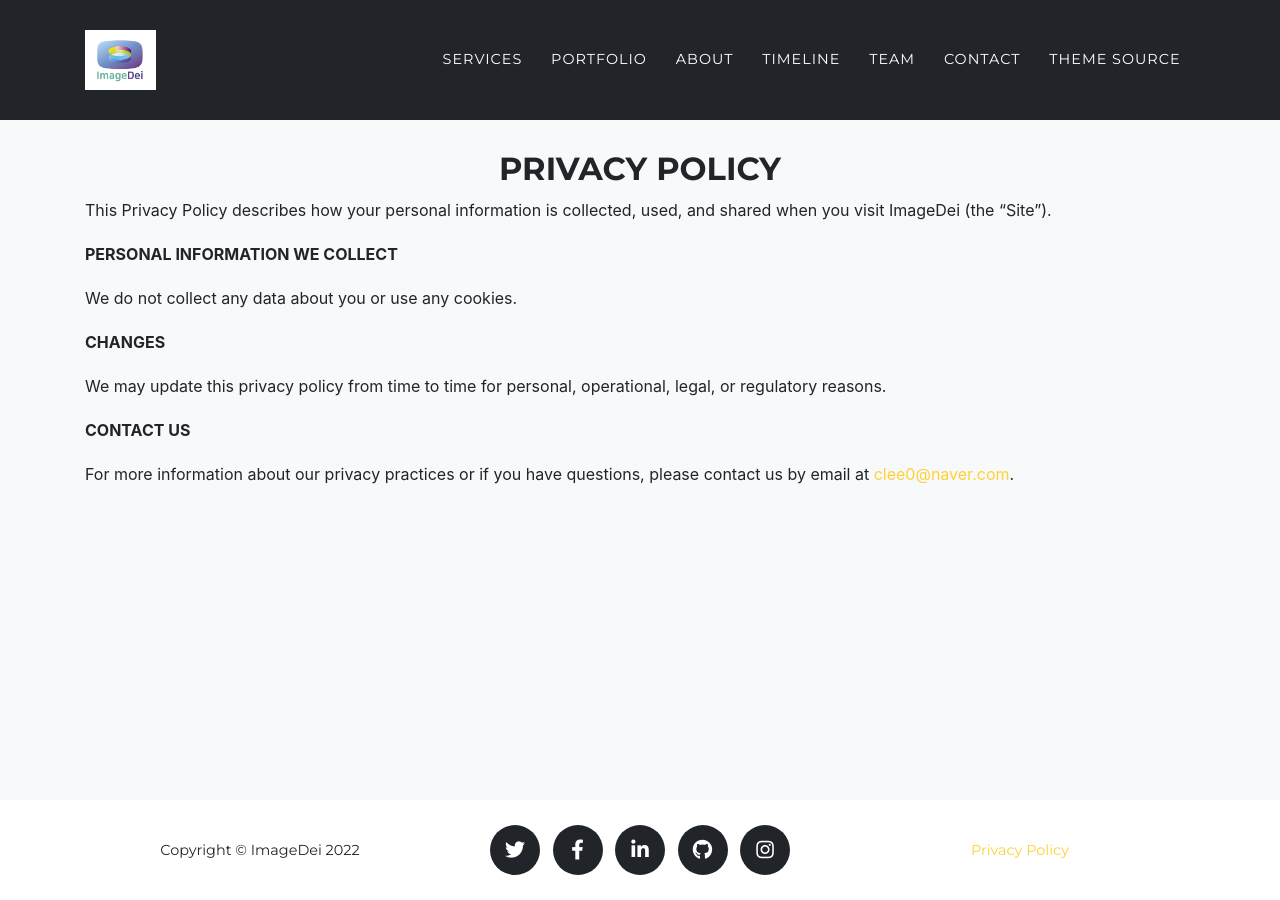
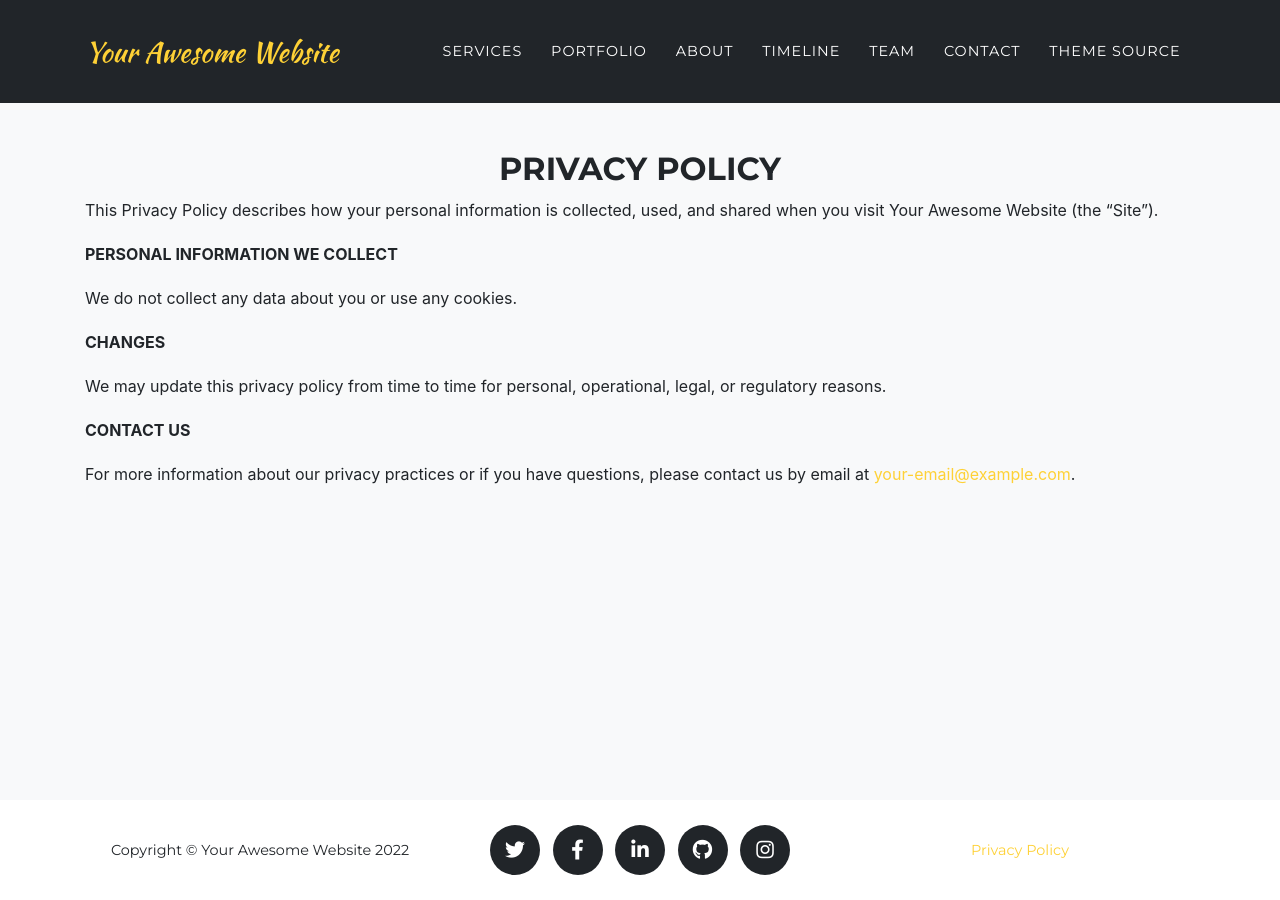
Before and after one commit to byungyong/ImageDeiHomepage, a Jekyll site: the page built from legal.md, in a window 1280 px wide. Built offline with Jekyll 4.4.1, drawn with Linux system fonts in a browser that asks for light colours; some web fonts are replaced.

Commit message:
replace source files

```diff
--- a/_config.yml
+++ b/_config.yml
@@ -11,19 +11,18 @@
 # You can create any custom variable you would like, and they will be accessible
 # in the templates via {{ site.myvariable }}.
 
-#theme: jekyll-agency
-remote_theme: raviriley/agency-jekyll-theme
+theme: jekyll-agency
 
 url    : "" # the base hostname & protocol for your site, e.g. http://example.com
-baseurl: "/ImageDeiHomepage" # the subpath of your site, e.g. /blog
+baseurl: "" # the subpath of your site, e.g. /blog
 
-title      : ImageDei
-email      : clee0@naver.com #this is also the email contact forms will go to
-description: "Image Processing with AI"
-author     : Byungyong
-logo:     #optional, defaults to site title
- path: assets\img\image_dei_logo.jpg
- height: 60 #height in px, defaults to 52px
+title      : Your Awesome Website
+email      : your-email@example.com #this is also the email contact forms will go to
+description: "Site description"
+author     : Your Name
+# logo:     #optional, defaults to site title
+  # path: assets\img\clients\creative-market.jpg
+  # height: 60 #height in px, defaults to 52px
 
 locale: "en-US" # See available languages in _data/sitetext.yml
 
@@ -38,6 +37,3 @@ markdown: kramdown
 # Uncomment following line to use Formspree form ID based URL instead of email based URL
 # Details: https://help.formspree.io/hc/en-us/articles/360017735154-How-to-prevent-spam
 # formspree_form_path: "f/a_form_id"
-
-plugins:
-  - jekyll-remote-theme
--- a/_data/sitetext.yml
+++ b/_data/sitetext.yml
@@ -15,11 +15,6 @@ en: &DEFAULT_EN
     text: It's Nice To Meet You
     button: Tell Me More
     buttonlink: "#services"
-
-  introduction:
-    title: "Introduction"
-    text: "Hihi"
-    section: introduction
 
   services:
     title: "Services"
```
Also changed, not shown: assets/img/image_dei_logo.jpg (deleted).
